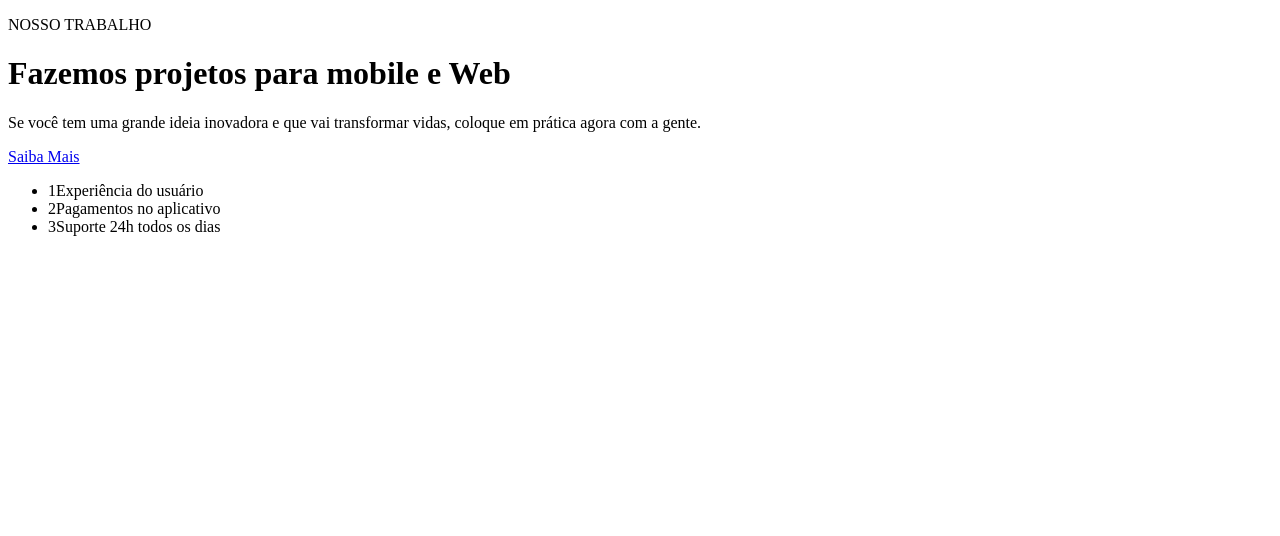
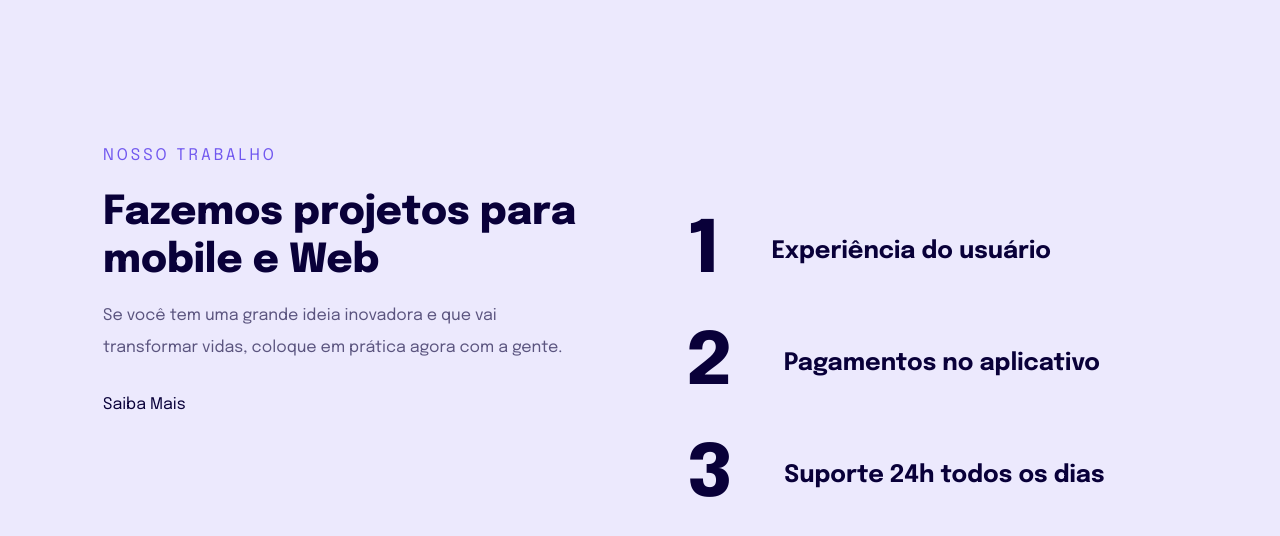
Before and after one commit to iCaioReis/Explorer-Stage03-Atividade-Responsividade-01, a plain HTML site: page index.html in a window 1280 px wide. Drawn offline with Linux system fonts and the light colour scheme.

Commit message:
Finalizando CSS e HTML

```diff
--- a/index.html
+++ b/index.html
@@ -1,26 +1,38 @@
 <!DOCTYPE html>
 <html lang="pt-br">
+
 <head>
     <meta charset="UTF-8">
     <meta name="viewport" content="width=device-width, initial-scale=1.0">
     <title>Introdução a responsividade</title>
 
+    <link rel="preconnect" href="https://fonts.googleapis.com">
+    <link rel="preconnect" href="https://fonts.gstatic.com" crossorigin>
+    <link
+        href="https://fonts.googleapis.com/css2?family=Epilogue:wght@400;700;800&family=Poppins&family=Staatliches&display=swap"
+        rel="stylesheet">
+
     <link rel="stylesheet" href="style.css">
 </head>
+
 <body>
     <main>
+        <div>
             <p>NOSSO TRABALHO</p>
             <h1>Fazemos projetos para mobile e Web</h1>
 
-        <p>Se você tem uma grande ideia inovadora e que vai transformar vidas, coloque em prática agora com a gente.</p>
-    </main>
+            <p>Se você tem uma grande ideia inovadora e que vai transformar vidas, coloque em prática agora com a gente.
+            </p>
 
             <a href="#">Saiba Mais</a>
+        </div>
 
         <ul>
             <li><span>1</span>Experiência do usuário</li>
             <li><span>2</span>Pagamentos no aplicativo</li>
             <li><span>3</span>Suporte 24h todos os dias</li>
         </ul>
+    </main>
 </body>
+
 </html>
--- a/style.css
+++ b/style.css
@@ -0,0 +1,109 @@
+* {
+    margin: 0;
+    padding: 0;
+    box-sizing: border-box;
+}
+
+ul {
+    list-style: none;
+}
+
+:root {
+    font-size: 62.5%;
+}
+
+body {
+    background: #ECE9FD;
+
+    padding: 6.0rem 2.3rem 6.3rem;
+
+    font-family: "Epilogue", sans-serif;
+    font-size: 1.6rem;
+}
+
+main {
+    max-width: 33.0rem;
+    margin: 0 auto;
+}
+
+h1 {
+    font-weight: 800;
+    font-size: 4rem;
+    line-height: 4.8rem;
+    color: #090039;
+
+    margin-bottom: 1.5rem;
+}
+
+main p:first-child {
+    color: #7158EF;
+    letter-spacing: 3px;
+    text-transform: uppercase;
+    line-height: 3.2rem;
+
+    margin-bottom: 1.7rem;
+}
+
+h1+p {
+    color: rgba(10, 0, 57, 0.64);
+    line-height: 3.2rem;
+
+    margin-bottom: 3.2rem;
+}
+
+a {
+    color: #090039;
+    text-decoration: none;
+}
+
+a:hover {
+    font-weight: bold;
+}
+
+ul {
+    margin-top: 7.2rem;
+}
+
+ul li {
+    font-weight: 700;
+    font-size: 2.4rem;
+    line-height: 3.2rem;
+    color: #090039;
+
+    max-width: 25.7rem;
+
+    display: flex;
+    gap: 3.8rem;
+}
+
+ul li span {
+    font-weight: 800;
+    font-size: 7.2rem;
+    line-height: 8.0rem;
+    letter-spacing: -2px;
+    color: #090039;
+}
+
+ul li+li {
+    margin-top: 3.2rem;
+}
+
+@media (min-width: 700px) {
+    main {
+        margin: 8.0rem;
+        max-width: 1024px;
+
+        display: flex;
+        gap: 10rem;
+    }
+
+    main>div {
+        max-width: 484px;
+    }
+
+    ul li {
+        gap: 5.3rem;
+        max-width: 450px;
+        align-items: center;
+    }
+}
```
Lines whose indentation alone changed are shown as unchanged.
